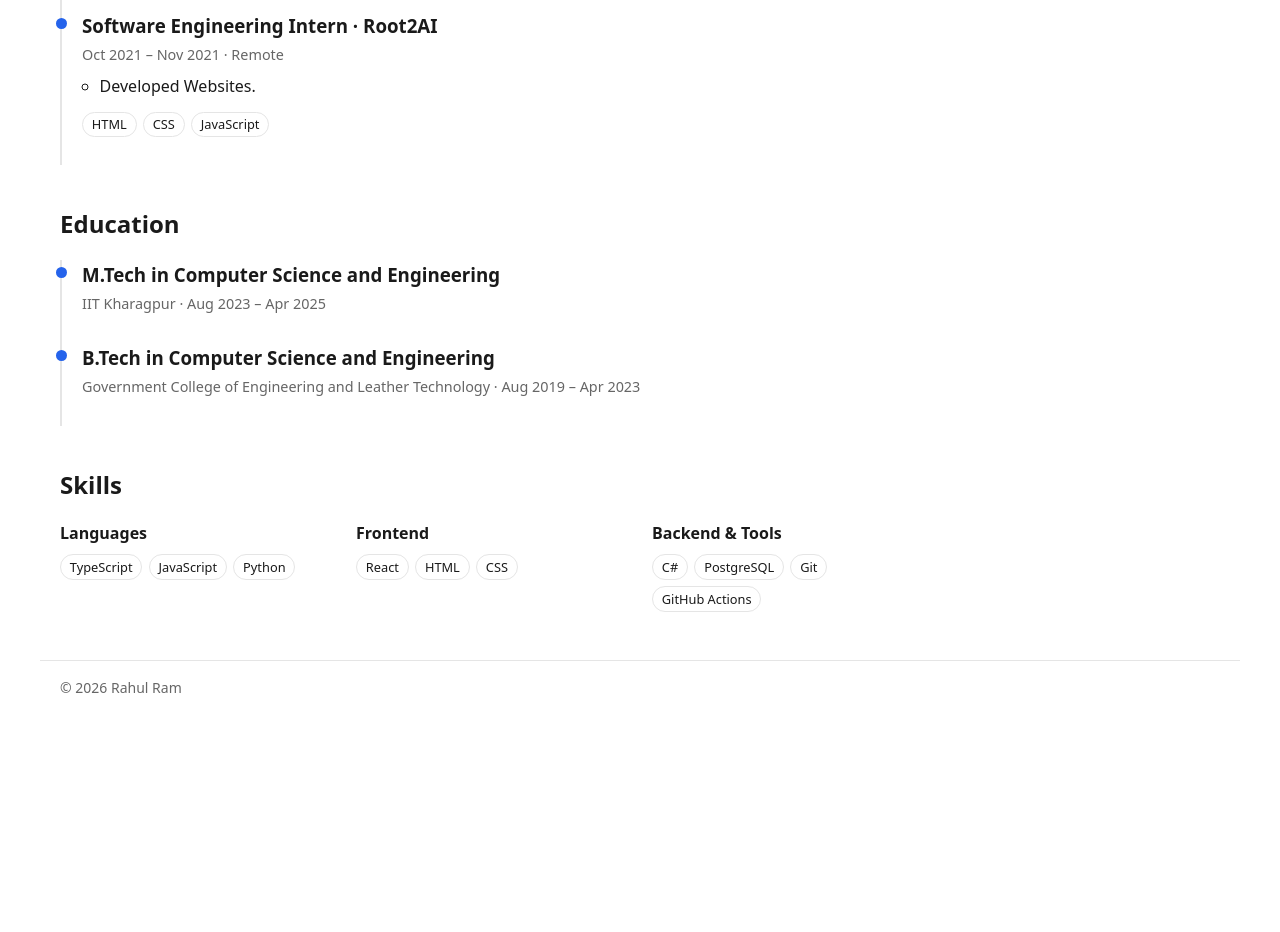
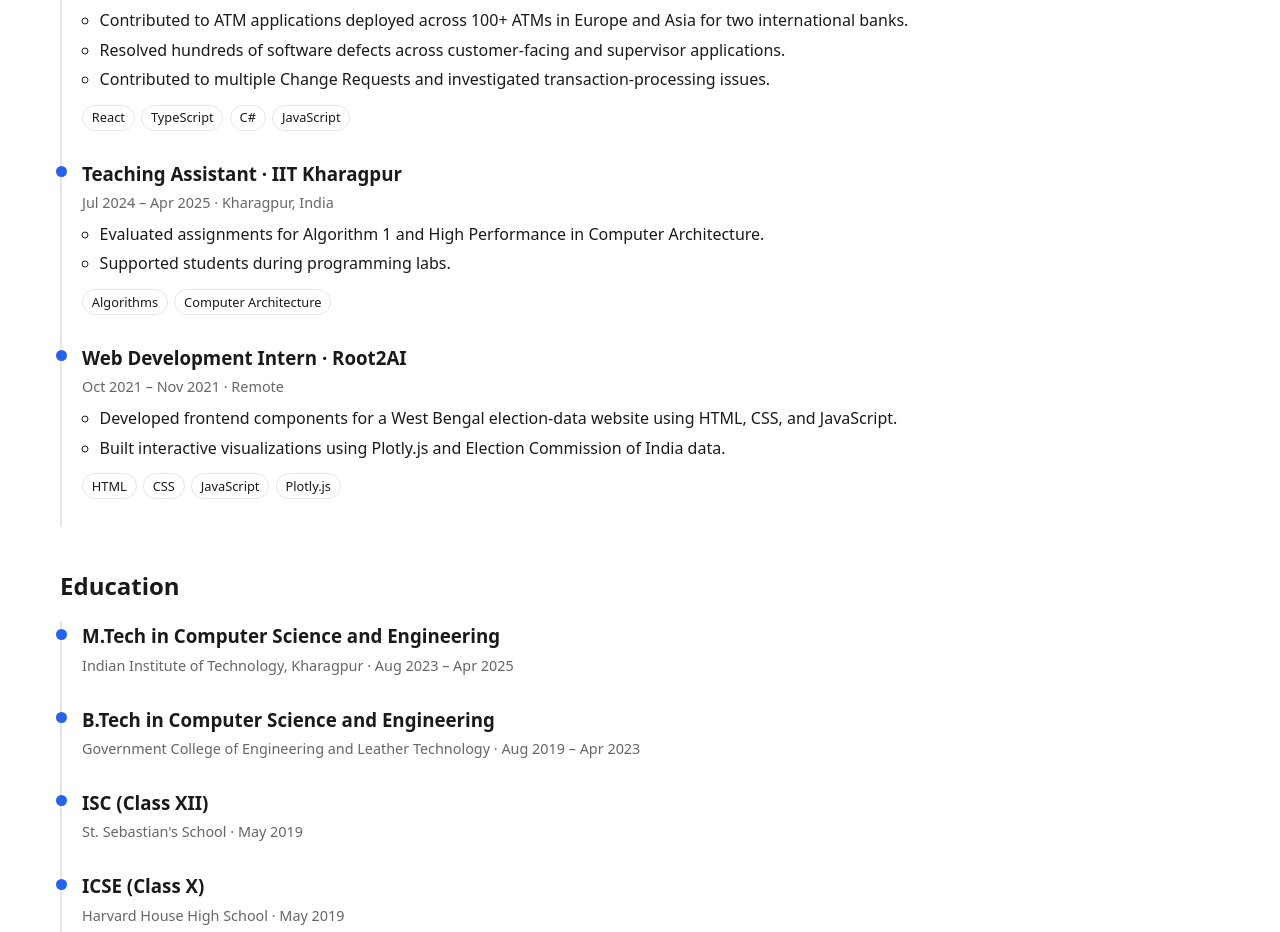
Before and after one commit to RahulREg/my-portfolio, a React (Vite) app: page /#/experience in a window 1280 px wide. Shown: the part 560-1492 px from the top of the page. Before the commit the page ends 1275 px from the top, so only its background shows below. Built offline with nearby package versions, Linux system fonts and the light colour scheme; no server answers.

Commit message:
chore: update data and date format

```diff
--- a/src/components/Home/Home.tsx
+++ b/src/components/Home/Home.tsx
@@ -17,7 +17,9 @@ export default function Home() {
       <section className={styles.hero}>
         <h1>Hi, I'm Rahul Ram</h1>
         <p className={styles.lead}>
-          Todo add short intro
+          Software Engineer passionate about building reliable software and
+          intuitive web experiences. I work with C#, React, and TypeScript,
+          and enjoy solving problems through clean, maintainable code.
         </p>
         <div className={styles.actions}>
           <ButtonLink to="/projects">View my projects</ButtonLink>
--- a/src/data/experience.json
+++ b/src/data/experience.json
@@ -1,3 +1,4 @@
+
 {
   "work": [
     {
@@ -5,12 +6,15 @@
       "role": "Software Engineer",
       "company": "KAL ATM Software",
       "location": "Mumbai, India",
-      "start": "05-2025",
-      "end": "08-2026",
+      "start": "08-2026",
+      "end": null,
       "highlights": [
-        "Built and maintained Application for 2000+ ATMs across Europe and Asia."
+        "Contribute to ATM applications deployed across 2,000+ ATMs in Europe and Asia for three international banks.",
+        "Develop customer-facing interfaces and transaction workflows using React and TypeScript, with C# in the application layer.",
+        "Maintain workflows for cash withdrawals, deposits, bill payments, balance inquiries, mini statements, PIN management, and voice guidance.",
+        "Debug application flows and investigate host-system communication issues."
       ],
-      "tech": ["React", "TypeScript", "C#"]
+      "tech": ["React", "TypeScript", "C#", "JavaScript"]
     },
     {
       "id": "kal-gse",
@@ -20,42 +24,87 @@
       "start": "05-2025",
       "end": "08-2026",
       "highlights": [
-        "Built and maintained Application for 2000+ ATMs across Europe and Asia."
+        "Contributed to ATM applications deployed across 100+ ATMs in Europe and Asia for two international banks.",
+        "Resolved hundreds of software defects across customer-facing and supervisor applications.",
+        "Contributed to multiple Change Requests and investigated transaction-processing issues."
       ],
-      "tech": ["React", "TypeScript", "C#"]
+      "tech": ["React", "TypeScript", "C#", "JavaScript"]
     },
     {
-      "id": "startup-intern",
-      "role": "Software Engineering Intern",
+      "id": "iit-kgp-ta",
+      "role": "Teaching Assistant",
+      "company": "IIT Kharagpur",
+      "location": "Kharagpur, India",
+      "start": "07-2024",
+      "end": "04-2025",
+      "highlights": [
+        "Evaluated assignments for Algorithm 1 and High Performance in Computer Architecture.",
+        "Supported students during programming labs."
+      ],
+      "tech": ["Algorithms", "Computer Architecture"]
+    },
+    {
+      "id": "root2ai-intern",
+      "role": "Web Development Intern",
       "company": "Root2AI",
       "location": "Remote",
       "start": "10-2021",
       "end": "11-2021",
       "highlights": [
-        "Developed Websites."
+        "Developed frontend components for a West Bengal election-data website using HTML, CSS, and JavaScript.",
+        "Built interactive visualizations using Plotly.js and Election Commission of India data."
       ],
-      "tech": ["HTML", "CSS", "JavaScript"]
+      "tech": ["HTML", "CSS", "JavaScript", "Plotly.js"]
     }
   ],
   "education": [
     {
       "id": "iit-kgp",
       "degree": "M.Tech in Computer Science and Engineering",
-      "school": "IIT Kharagpur",
+      "school": "Indian Institute of Technology, Kharagpur",
       "start": "08-2023",
-      "end": "04-2025"
+      "end": "04-2025",
+      "grade": "8.66 CGPA"
     },
     {
       "id": "gcelt",
       "degree": "B.Tech in Computer Science and Engineering",
       "school": "Government College of Engineering and Leather Technology",
       "start": "08-2019",
-      "end": "04-2023"
+      "end": "04-2023",
+      "grade": "9.45 CGPA"
+    },
+    {
+      "id": "st-sebastians",
+      "degree": "ISC (Class XII)",
+      "school": "St. Sebastian's School",
+      "end": "05-2019",
+      "grade": "91.33%"
+    },
+    {
+      "id": "harvard-house",
+      "degree": "ICSE (Class X)",
+      "school": "Harvard House High School",
+      "end": "05-2019",
+      "grade": "91.00%"
     }
   ],
   "skills": [
-    { "category": "Languages", "items": ["TypeScript", "JavaScript", "Python"] },
-    { "category": "Frontend", "items": ["React", "HTML", "CSS"] },
-    { "category": "Backend & Tools", "items": ["C#", "PostgreSQL", "Git", "GitHub Actions"] }
+    {
+      "category": "Languages",
+      "items": ["Java", "C#", "JavaScript", "TypeScript"]
+    },
+    {
+      "category": "Frontend",
+      "items": ["React"]
+    },
+    {
+      "category": "Databases",
+      "items": ["SQL"]
+    },
+    {
+      "category": "Tools",
+      "items": ["Git", "Azure DevOps (TFS)"]
+    }
   ]
 }
--- a/src/utils/formatDate.ts
+++ b/src/utils/formatDate.ts
@@ -1,11 +1,17 @@
 function formatMonth(value: string): string {
-  const [month, year] = value.split("-").map(Number);
-  return new Date(year, (month ?? 1) - 1).toLocaleDateString("en-US", {
-    month: "short",
-    year: "numeric",
-  });
+    const [month, year] = value.split("-").map(Number);
+    return new Date(year, (month ?? 1) - 1).toLocaleDateString("en-US", {
+        month: "short",
+        year: "numeric",
+    });
 }
 
-export function formatRange(start: string, end: string | null): string {
-  return `${formatMonth(start)} – ${end ? formatMonth(end) : "Present"}`;
+export function formatRange(
+    start?: string | null,
+    end?: string | null
+): string {
+    if (start && end) return `${formatMonth(start)} – ${formatMonth(end)}`;
+    if (start) return `${formatMonth(start)} – Present`;
+    if (end) return formatMonth(end);
+    return "";
 }
```
